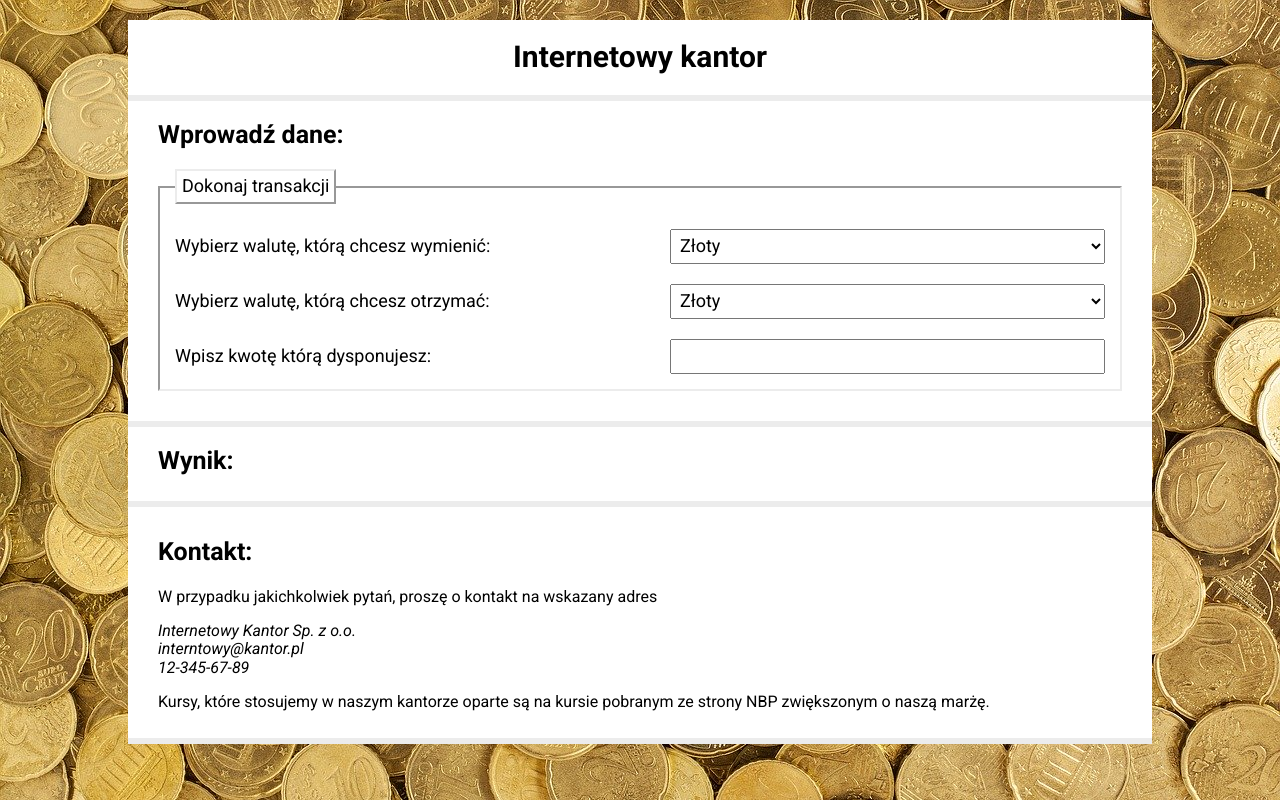
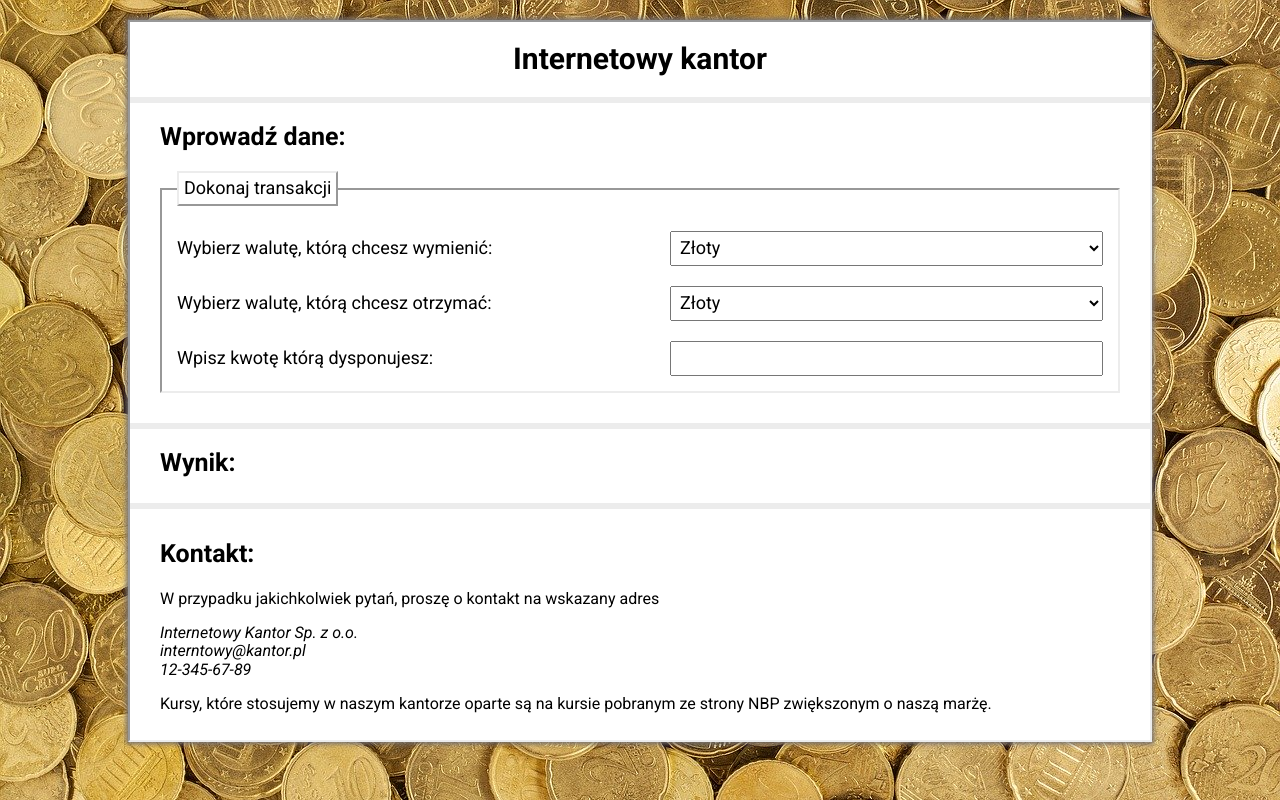
Before and after one commit to anetaszynal/currency-office-react, a React (Create React App) app: page / in a window 1280 px wide. Built offline with nearby package versions, Linux system fonts and the light colour scheme.

Commit message:
add border to container, remove border from footer

```diff
--- a/src/Container/style.css
+++ b/src/Container/style.css
@@ -2,4 +2,6 @@
   max-width: 80%;
   margin: 20px auto;
   background-color: white;
+  border: 2px inset rgb(236 236 236);
+  box-shadow: 0px 0px 5px 2px #767171;
 }
--- a/src/Footer/style.css
+++ b/src/Footer/style.css
@@ -1,6 +1,5 @@
 .footer {
   padding: 10px 30px;
-  border-bottom: 6px solid rgb(236 236 236);
 }
 
 .footer__title {
--- a/src/Section/index.js
+++ b/src/Section/index.js
@@ -3,7 +3,7 @@ import "./style.css"
 
 const Section = ({ title, body }) => (
   <section className="section">
-    <h2 class="section__title">{title}</h2>
+    <h2 className="section__title">{title}</h2>
     <div>{body}</div>
   </section>
 );
--- a/src/Section/style.css
+++ b/src/Section/style.css
@@ -7,3 +7,8 @@
   margin: 10px 20px;
   font-size: 25px;
 }
+
+.section__paragraph {
+  margin: 30px;
+  font-size: 20px;
+}
```
